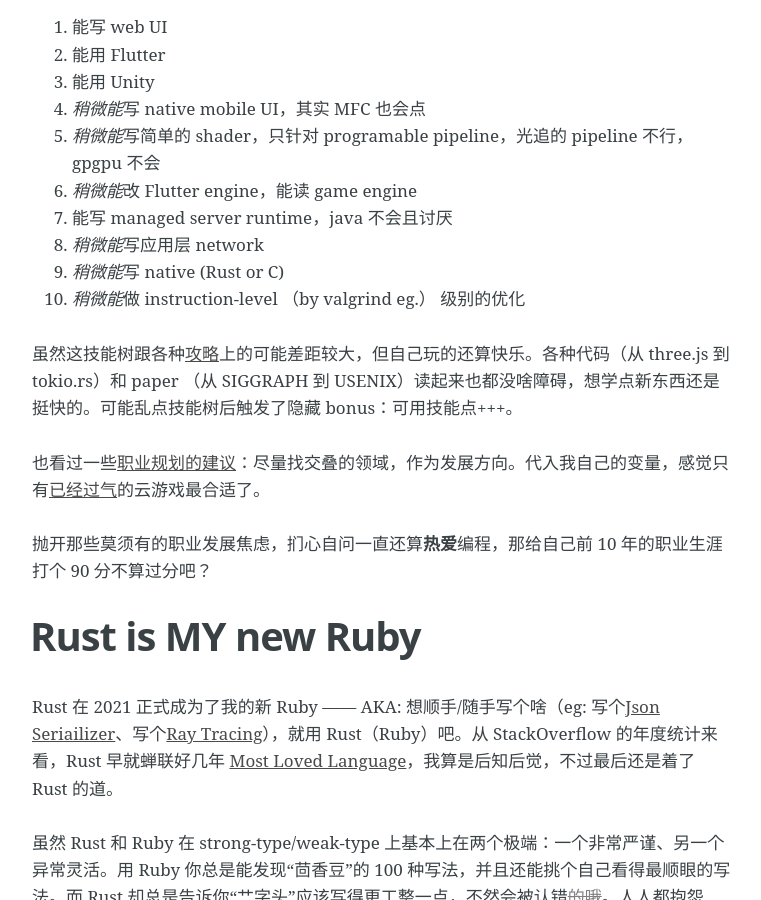
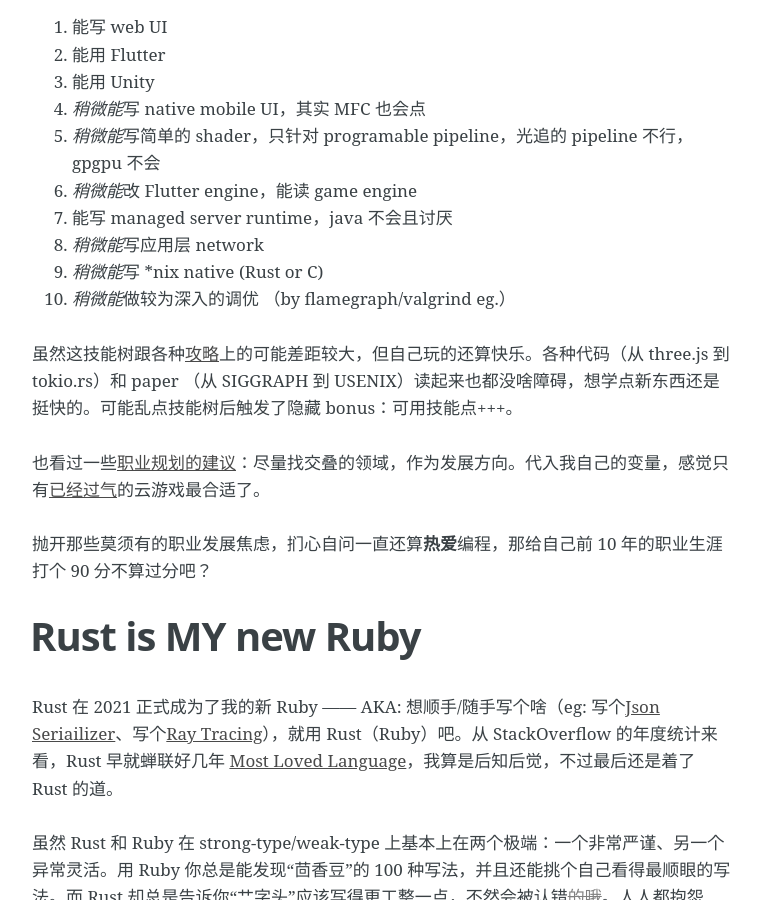
Before and after one commit to rhapsodyn/rhapsodyn.github.com, a Jekyll site: the page built from _posts/2022-01-31-2021-retrospective.md, in a window 1280 px wide and 900 px high, scrolled down 473 px. Shown: the whole window, without its empty margins (258-1019 px from the left). Built offline with Jekyll 4.4.1, drawn with Linux system fonts in a browser that asks for light colours; comment, search, counter and statistics services are not loaded.

Commit message:
update: more accurate

```diff
--- a/_posts/2022-01-31-2021-retrospective.md
+++ b/_posts/2022-01-31-2021-retrospective.md
@@ -19,8 +19,8 @@
 1. *稍微能*改 Flutter engine，能读 game engine
 1. 能写 managed server runtime，java 不会且讨厌
 1. *稍微能*写应用层 network
-1. *稍微能*写 native (Rust or C)
-1. *稍微能*做 instruction-level （by valgrind eg.） 级别的优化
+1. *稍微能*写 *nix native (Rust or C)
+1. *稍微能*做较为深入的调优 （by flamegraph/valgrind eg.）
 
 虽然这技能树跟各种[攻略](https://coolshell.cn/articles/18360.html)上的可能差距较大，但自己玩的还算快乐。各种代码（从 three.js 到 tokio.rs）和 paper （从 SIGGRAPH 到 USENIX）读起来也都没啥障碍，想学点新东西还是挺快的。可能乱点技能树后触发了隐藏 bonus：可用技能点+++。
 
```
